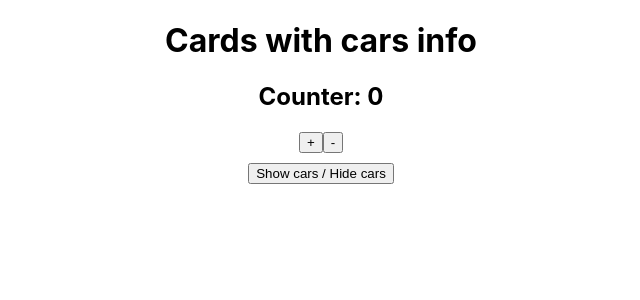
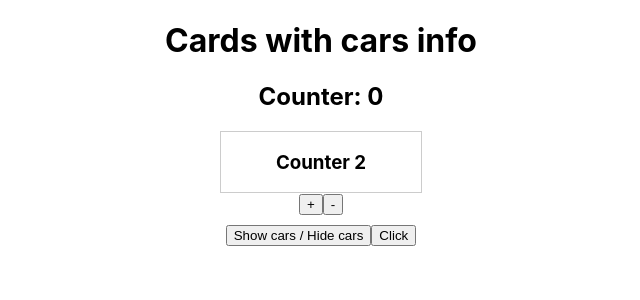
Before and after one commit to Listopad02/React-Cars, a React (Create React App) app: page / in a window 1280 px wide. Shown: the top 300 px of the page, without its empty margins (319-959 px from the left). Built offline with nearby package versions, Linux system fonts and the light colour scheme.

Commit message:
Context API added

```diff
--- a/src/App.js
+++ b/src/App.js
@@ -2,13 +2,16 @@ import React, { Component } from 'react';
 import './App.css';
 import Car from './Car/Car';
 import ErrorBoundary from './ErrorBoundary/ErrorBoundary';
-import Counter from './Counter/Counter'
+import Counter from './Counter/Counter';
+
+export const ClickedContext = React.createContext(false);
 
 class App extends Component {
 
   constructor(props) {
     super(props)
     this.state = {
+      clicked: false,
       cars: [
         {name: 'Ford Focus', year: 2018},
         {name: 'Audi A7', year: 2016},
@@ -60,10 +63,13 @@ class App extends Component {
     return (
       <div style={divStyle}>
         <h1>{this.props.title}</h1>
-        <Counter />
+        <ClickedContext.Provider value={this.state.clicked}>
+          <Counter />
+        </ClickedContext.Provider>
         <br />
         <button style={{marginTop: 10}}
         onClick={this.toggleCarsHandler}>Show cars / Hide cars</button>
+        <button onClick={() => this.setState({clicked: true})}>Click</button>
         <div style={{
           width: 400,
           margin: 'auto',
--- a/src/Counter/Counter.js
+++ b/src/Counter/Counter.js
@@ -1,6 +1,6 @@
 import React from 'react';
 import Auxiliary from '../hoc/Auxiliary';
-// import Auxiliary from '../hoc/Auxiliary';
+import Counter2 from '../Counter2/Counter2';
 
 class Counter extends React.Component  {
     state ={
@@ -17,6 +17,7 @@ class Counter extends React.Component  {
         return (
             <Auxiliary>
                 <h2>Counter: {this.state.counter}</h2>
+                <Counter2 />
                 <button onClick={this.addCounter}>+</button>
                 <button onClick={() => this.setState({counter: this.state.counter - 1})}>-</button>
             </Auxiliary>
--- /dev/null
+++ b/src/Counter2/Counter2.js
@@ -0,0 +1,17 @@
+import React from "react";
+import {ClickedContext} from "../App";
+
+export default props => {
+    return (
+        <div style={{
+            border: '1px solid #ccc',
+            width: 200,
+            margin: '0 auto'
+        }}>
+            <h3>Counter 2</h3>
+            <ClickedContext.Consumer>
+                {clicked => clicked ? <p>Clicked</p> : null}
+            </ClickedContext.Consumer>
+        </div>
+    )
+}
```
